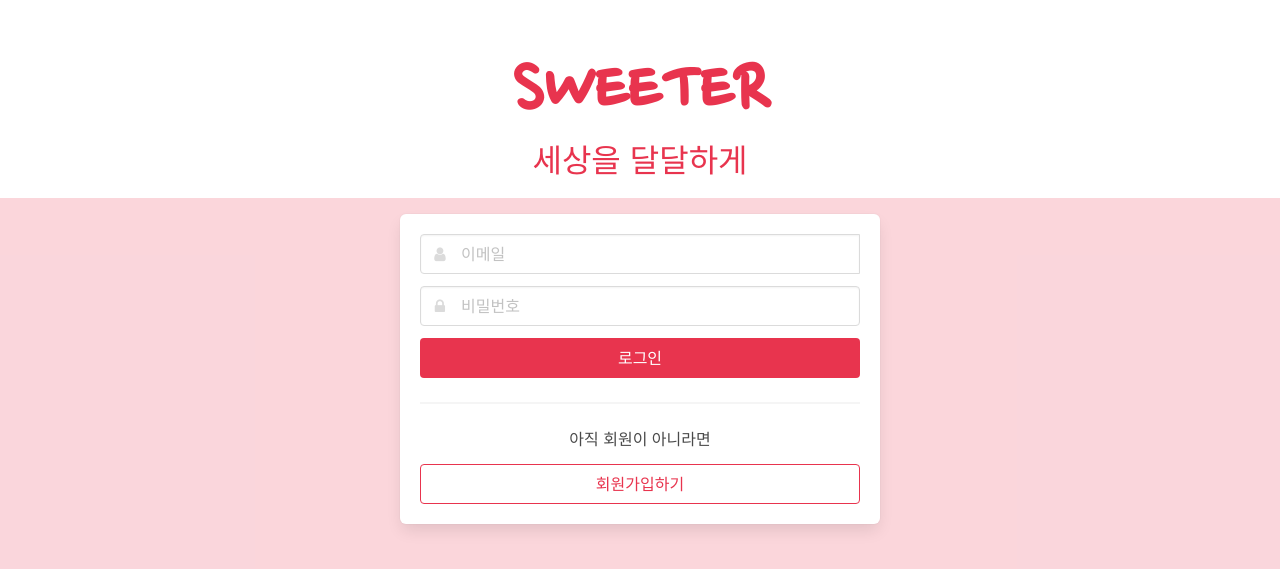
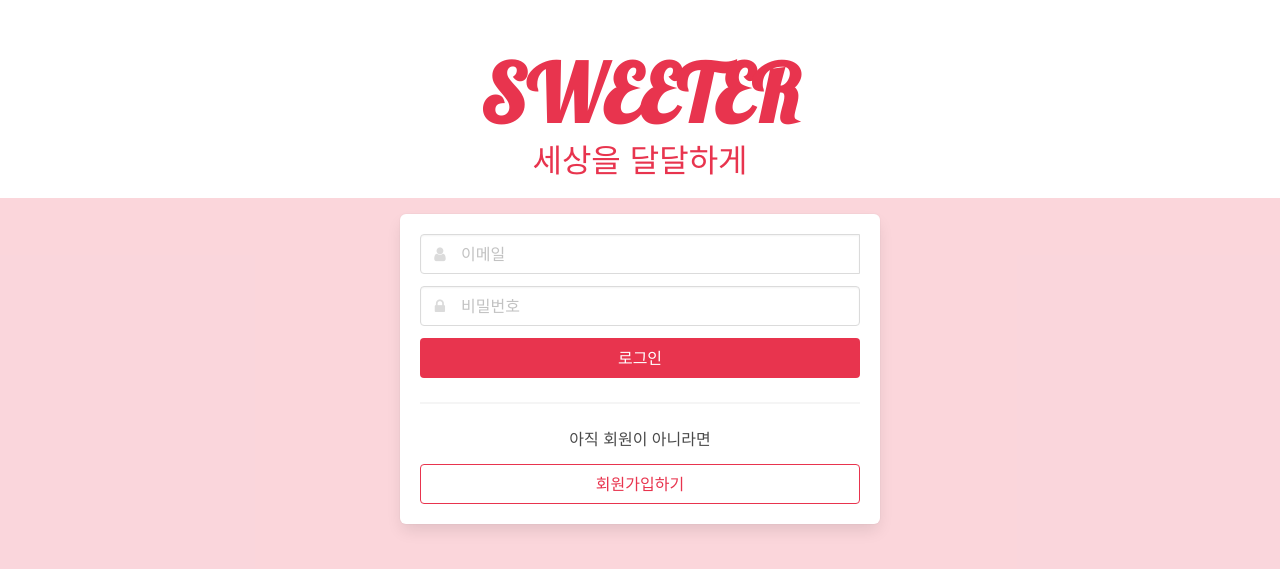
Before and after one commit to act99/sparta-w1-tastyseoul, a Flask app: page /login in a window 1280 px wide. Shown: the top 569 px of the page. Run offline with Flask 2, Linux system fonts and the light colour scheme; some libraries are stand-ins or nearby versions.

Commit message:
폰트적용test
폰트적용test

```diff
--- /dev/null
+++ b/static/mystyle.css
@@ -0,0 +1,4 @@
+h1 {
+    font-family: 'Lobster', cursive;
+    font-size: 100px;
+}
--- a/templates/login.html
+++ b/templates/login.html
@@ -21,6 +21,10 @@
     <!-- JS -->
     <script src="https://ajax.googleapis.com/ajax/libs/jquery/3.4.1/jquery.min.js"></script>
     <script src="https://cdnjs.cloudflare.com/ajax/libs/jquery-cookie/1.4.1/jquery.cookie.js"></script>
+
+    <link href="https://fonts.googleapis.com/css2?family=Lobster&display=swap" rel="stylesheet">
+
+    <link href="{{ url_for('static', filename='mystyle.css') }}" rel="stylesheet">
 
     <script>
         // {% if msg %}
```
Also changed, not shown: templates/index.html (+7 -14 lines).
